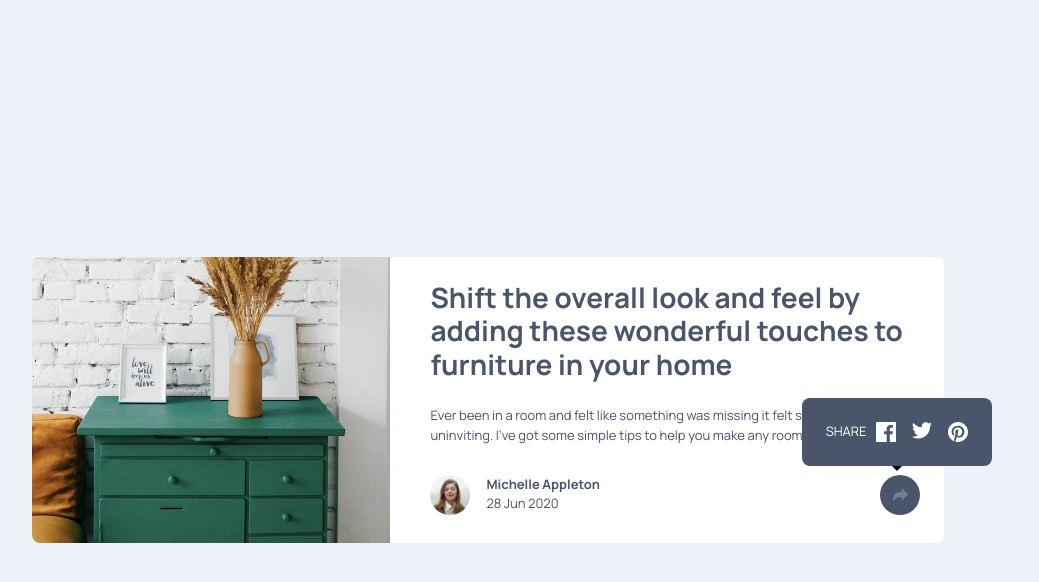
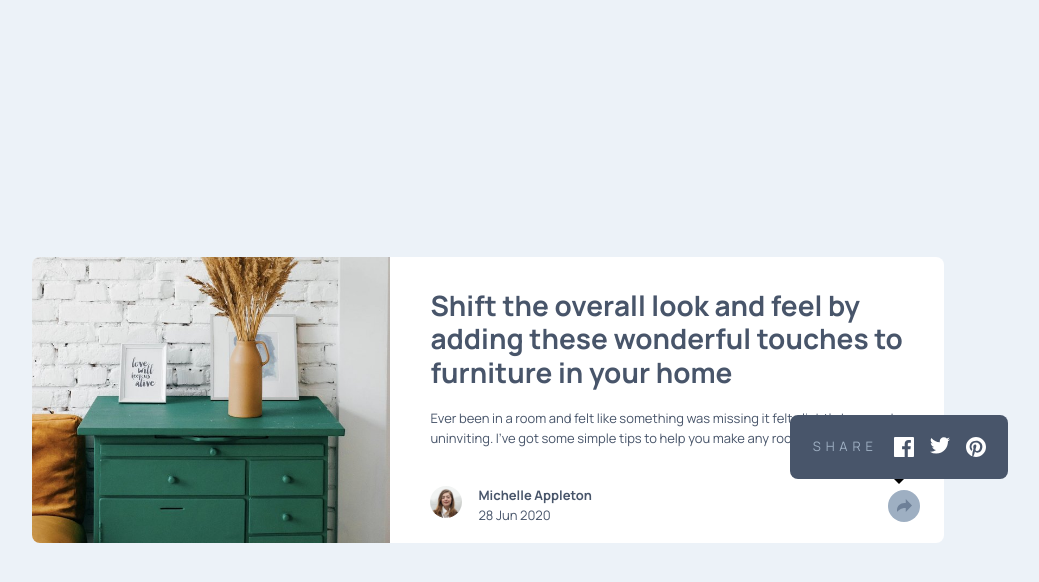
Before and after one commit to Shahzaib-ur-Rehman/article-preview-component, a plain HTML site: page index.html in a window 1280 px wide. Both pictures are taken after a click on the button 1052 px from the left and 494 px from the top of the page. Shown: the whole page, without its empty margins (152-1191 px from the left). Drawn offline with Linux system fonts and the light colour scheme.

Commit message:
design and accessibility issues fixed

```diff
--- a/index.html
+++ b/index.html
@@ -24,45 +24,45 @@
     <main>
       <section>
         <article class="article">
-          <img class="article-image" src="./images/drawers.jpg" alt="" />
+          <img class="article-image" src="./images/drawers.jpg" alt="drawer" />
           <div class="content" id="content">
             <h1 class="title">
               Shift the overall look and feel by adding these wonderful touches
               to furniture in your home
             </h1>
             <p>
-              Ever been in a room and felt like something was missing
-              it felt slightly bare and uninviting. I’ve got some simple tips to
-              help you make any room feel complete.
+              Ever been in a room and felt like something was missing it felt
+              slightly bare and uninviting. I’ve got some simple tips to help
+              you make any room feel complete.
             </p>
             <div class="author">
               <div class="flex-group">
                 <img
                   class="author-image"
                   src="./images/avatar-michelle.jpg"
-                  alt=""
+                  alt="michelle"
                 />
                 <div>
                   <p class="author-name">Michelle Appleton</p>
                   <p>28 Jun 2020</p>
                 </div>
               </div>
-              <button class="share" id="share">
-                <img src="./images/icon-share.svg" alt="" />
+              <button class="share" id="share" aria-expanded="false" aria-controls="tooltip">
+                <img src="./images/icon-share.svg" alt="share on social media " />
               </button>
+            </div>
             <div class="tooltip" id="tooltip">
               <p>Share</p>
               <div class="flex-group">
                 <a href="#">
-                    <img src="./images/icon-facebook.svg" alt="">
+                  <img src="./images/icon-facebook.svg" alt="share on facebook" />
                 </a>
                 <a href="#">
-                    <img src="./images/icon-twitter.svg" alt="">
+                  <img src="./images/icon-twitter.svg" alt=" share on twitter" />
                 </a>
                 <a href="#">
-                    <img src="./images/icon-pinterest.svg" alt="">
+                  <img src="./images/icon-pinterest.svg" alt="share on pinterest" />
                 </a>
-                </div>
               </div>
             </div>
           </div>
--- a/index.js
+++ b/index.js
@@ -1,8 +1,9 @@
 const shareButton = document.getElementById("share");
 
 shareButton.addEventListener("click", function () {
-  const tooltip = document.getElementById("tooltip");
-  if (tooltip.style.visibility === "visible") {
+  var expanded = this.getAttribute("aria-expanded") === "true" || false;
+  this.setAttribute('aria-expanded', !expanded);
+  if (expanded) {
     tooltip.style.visibility = "hidden";
   } else {
     tooltip.style.visibility = "visible";
--- a/style.css
+++ b/style.css
@@ -2,8 +2,8 @@
   --clr-neutral-100: hsl(0, 0%, 100%);
   --clr-neutral-200: hsl(210, 46%, 95%);
   --clr-neutral-300: hsl(212, 23%, 69%);
-  --clr-neutral-600: hsl(214, 17%, 51%);
-  --clr-neutral-900: hsl(217, 19%, 35%);
+  --clr-neutral-600: rgb(109, 127, 151);
+  --clr-neutral-900: rgb(72, 85, 106);
 
   --ff-base: "Manrope", sans-serif;
 
@@ -129,7 +129,7 @@ body {
 }
 
 .content {
-  padding: 1.5rem;
+  padding: 1rem 1.5rem;
   display: grid;
   gap: 1rem;
 }
@@ -138,6 +138,7 @@ body {
   font-size: var(--fs-900);
   color: var(--clr-neutral-900);
   font-weight: var(--fw-bold);
+  margin-top: 1rem;
 }
 
 .author {
@@ -145,11 +146,12 @@ body {
   align-items: center;
   justify-content: space-between;
   position: relative;
+  margin-top: 1rem;
 }
 
 .author-image {
-  width: 2.5rem;
-  height: 2.5rem;
+  width: 2rem;
+  height: 2rem;
   border-radius: 50%;
 }
 
@@ -160,9 +162,9 @@ body {
 
 .share {
   border: 0;
-  background-color: var(--clr-neutral-900);
-  width: 2.5rem;
-  height: 2.5rem;
+  background-color: var(--clr-neutral-300);
+  width: 1.5rem;
+  height: 1.5rem;
   border-radius: 50%;
   display: flex;
   align-items: center;
@@ -171,25 +173,47 @@ body {
   z-index: 1;
 }
 
+@media (min-width: 50rem) {
+  .share {
+    width: 2rem;
+    height: 2rem;
+  }
+}
+
 .tooltip {
   text-transform: uppercase;
-  color: var(--clr-neutral-100);
+  color: var(--clr-neutral-300);
   background-color: var(--clr-neutral-900);
   visibility: hidden;
   display: flex;
-  gap: 0.6rem;
+  gap: 1rem;
   position: absolute;
-  left: -1rem;
-  right: -1.2rem;
-  padding: 1.5rem 1.5rem;
-  border-radius: var(--border-radius);
+  left: 0;
+  right: 0;
+  bottom: 0;
+  padding: 1.4rem;
+  border-radius: 0 0 var(--border-radius) var(--border-radius);
 }
+
+.tooltip p {
+  letter-spacing: 0.3rem;
+}
+
+.share[aria-expanded=false]  .tooltip {
+  visibility: visible;
+}
+.share[aria-expanded=true]  .tooltip {
+  visibility: visible;
+}
+
 
 @media (min-width: 50rem) {
   .tooltip {
-    left: unset;
-    right: -4.5rem;
-    top: -4.5rem;
+     bottom: 4rem;
+     right: -4rem;
+
+     left: unset;
+     border-radius: var(--border-radius)
   }
   .tooltip::after {
     content: " ";
```
Lines whose indentation alone changed are shown as unchanged.
